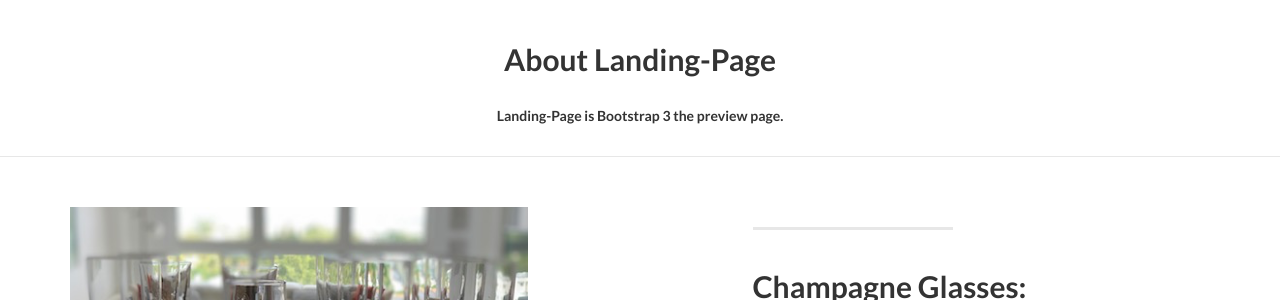
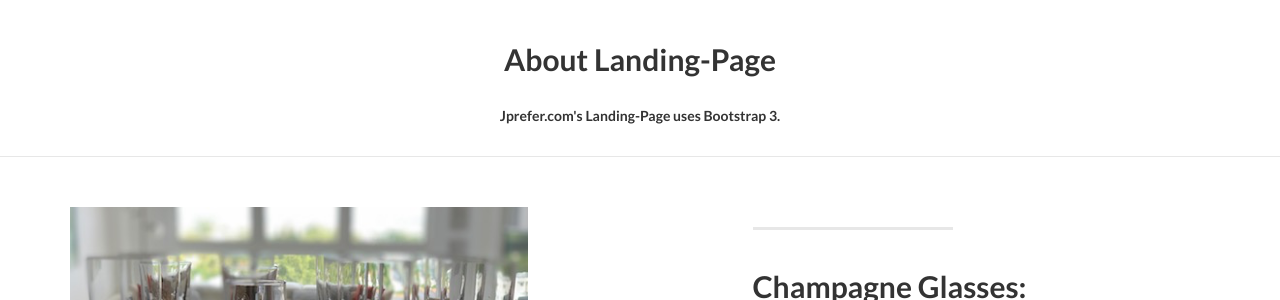
Before and after one commit to jprefer/jep-landing, a Jekyll site: the page built from index.html, in a window 1280 px wide and 900 px high, scrolled down 641 px. Shown: the part 153-453 px from the top of the window. Built offline with Jekyll 4.4.1, drawn with Linux system fonts in a browser that asks for light colours.

Commit message:
fix commetns

```diff
--- a/_includes/about.html
+++ b/_includes/about.html
@@ -5,7 +5,7 @@
               <br/><br/>
               <h2>About Landing-Page</h2>
               <br/>
-                <p>Landing-Page is  Bootstrap 3 the preview page</a>. </p>
+                <p>Jprefer.com's Landing-Page uses Bootstrap 3. </p>
 
                 <br/>
               </div>
```
Also changed, not shown: _includes/head.html (+1 -9 lines), 6 other files.
